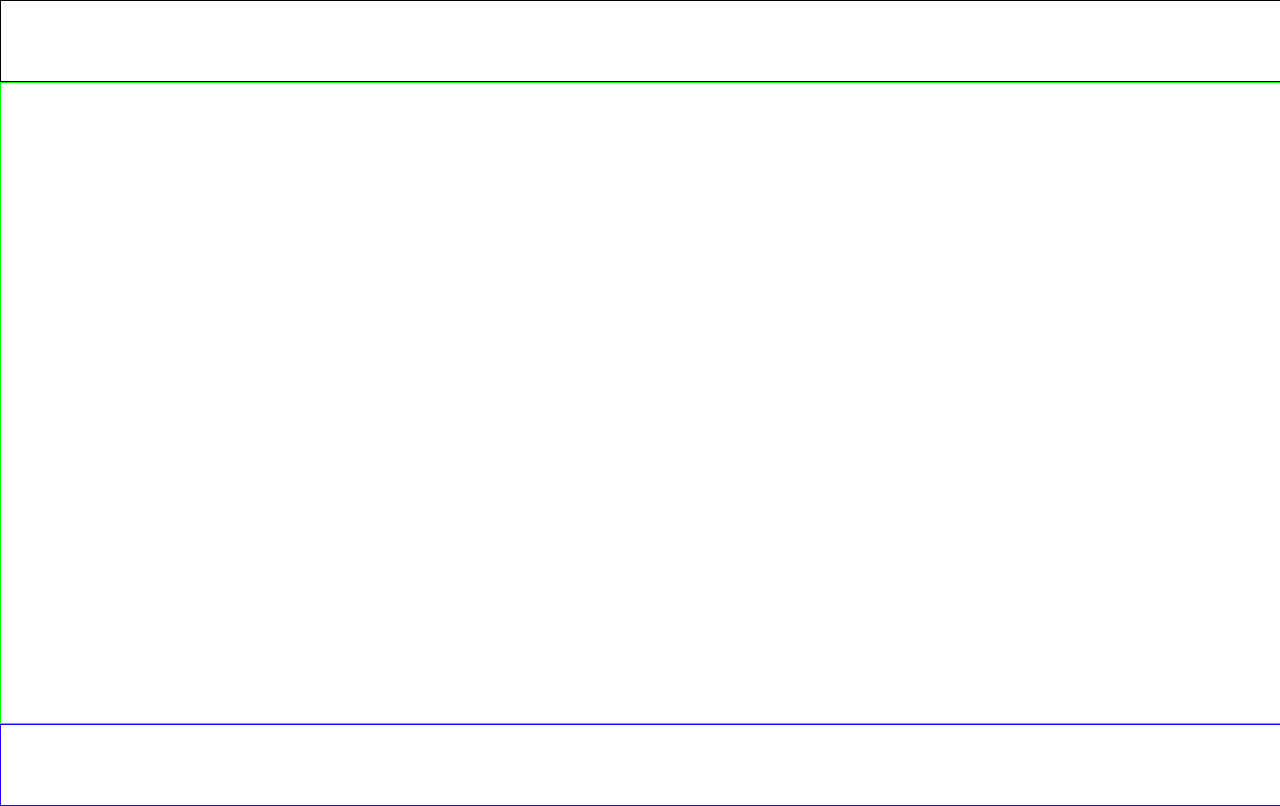
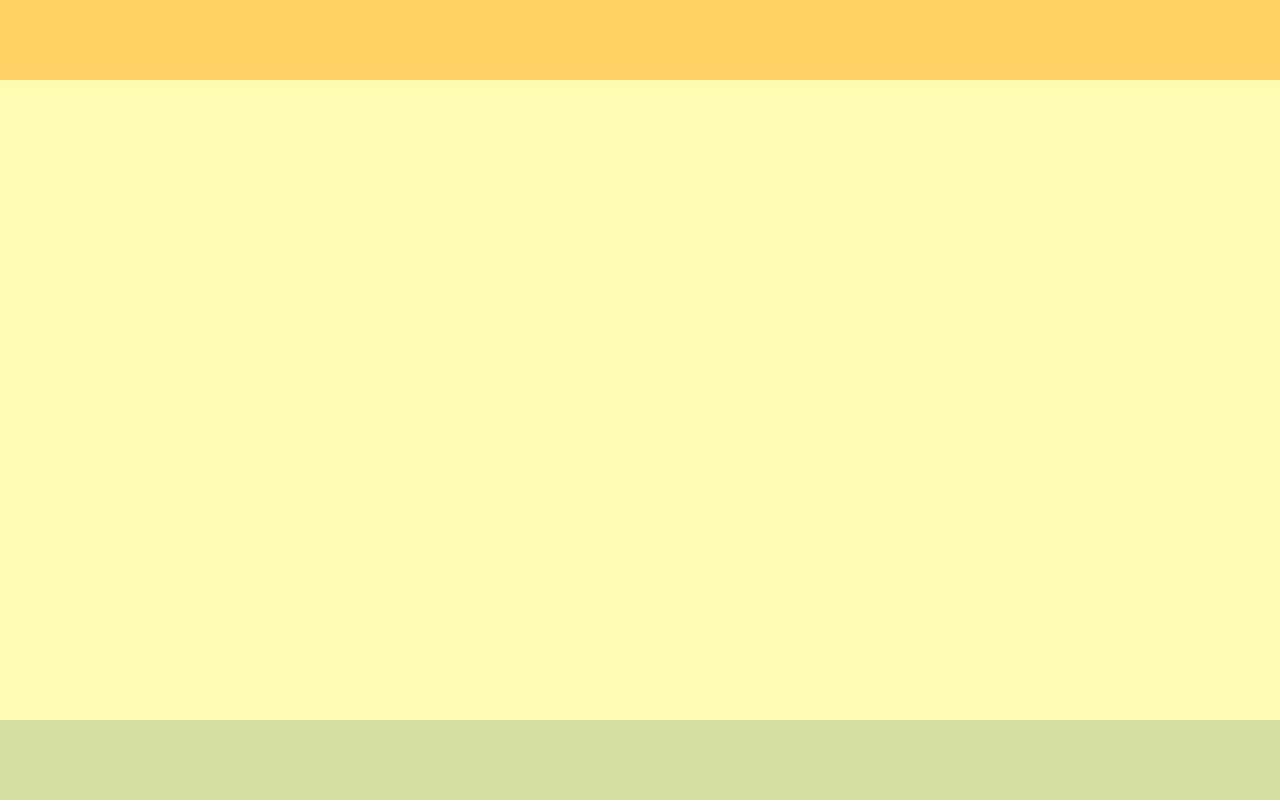
Before and after one commit to Devify001/journey-of-scrims, a plain HTML site: page index.html in a window 1280 px wide. Drawn offline with Linux system fonts and the light colour scheme.

Commit message:
Selected color scheme, created variables for colors, set colors as background

```diff
--- a/style.css
+++ b/style.css
@@ -1,3 +1,9 @@
+:root {
+    --color1: #ffd063;
+    --color2: #fcfdb2;
+    --color3: #d5e0a1;
+  }
+
 body{
     margin: 0;
     padding: 0;
@@ -6,17 +12,17 @@ body{
 header{
     width: 100%;
     height: 10vh;
-    border: solid 1px #000;
+    background-color: var(--color1);
 }
 
 main {
     width: 100%;
     height: 80vh;
-    border: solid 1px #00ff00;
+    background-color: var(--color2);
 }
 
 footer {
     width: 100%;
     height: 10vh;
-    border: solid 1px #2b00ff;
+    background-color: var(--color3);
 }
```
